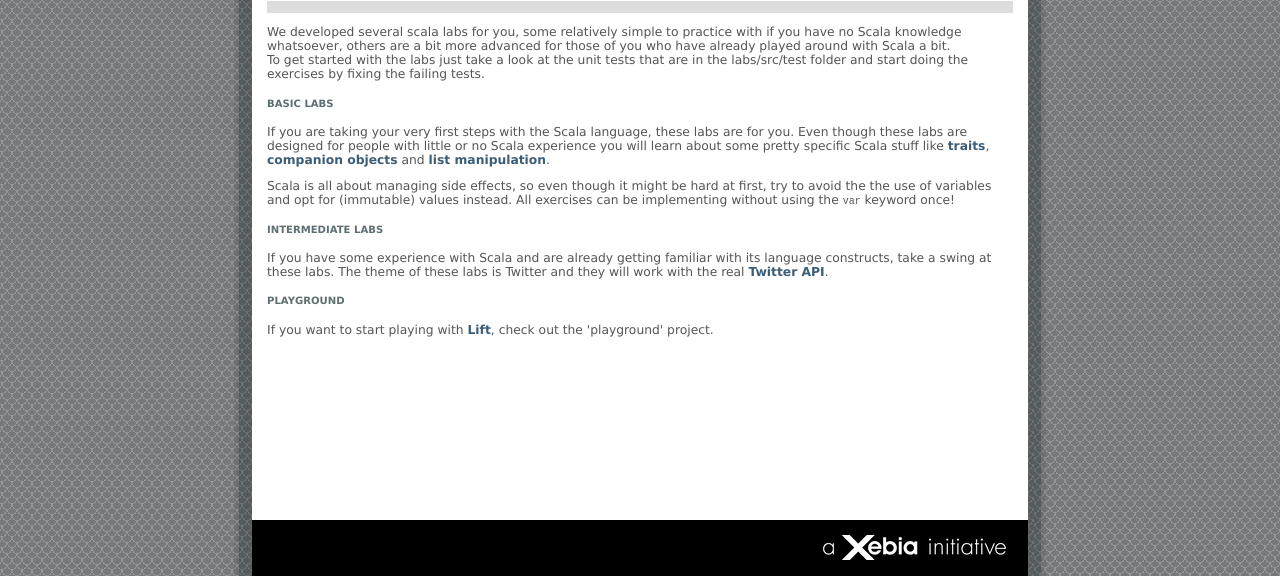
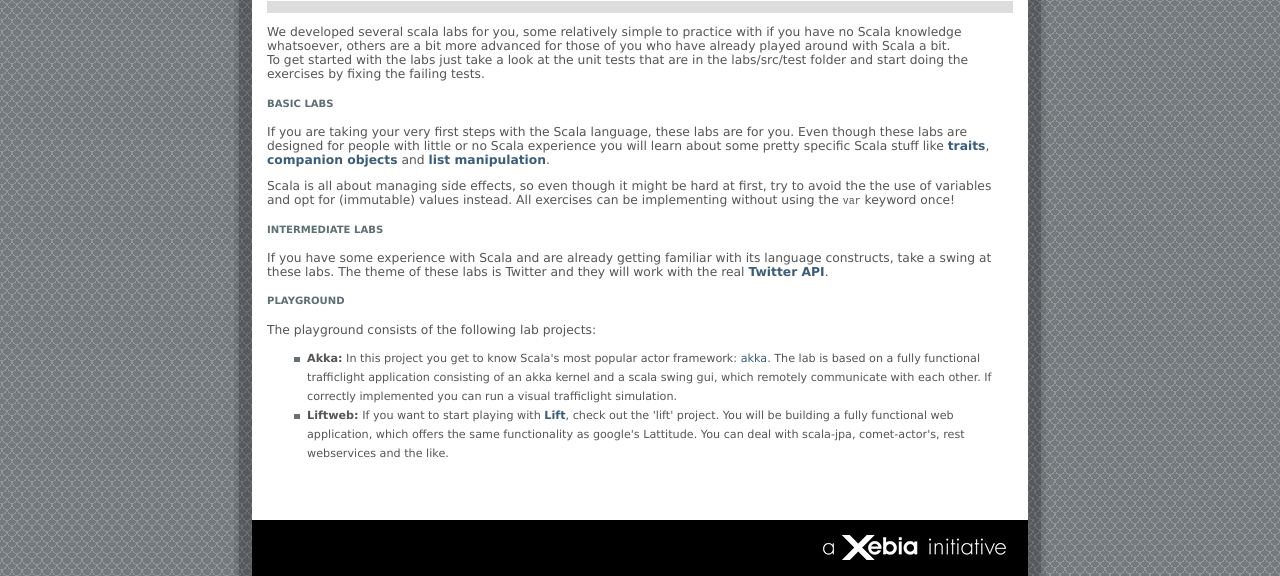
Before and after one commit to scala-labs/scala-labs.github.com, a Jekyll site: the page built from labs-overview.html, in a window 1280 px wide, cut to the strip 324-900 px from the top of the page. Built offline with Jekyll 4.4.1, drawn with Linux system fonts in a browser that asks for light colours.

Commit message:
Edited labs-overview.html via GitHub

```diff
--- a/labs-overview.html
+++ b/labs-overview.html
@@ -33,5 +33,9 @@ Twitter and they will work with the real <b><a href="http://apiwiki.twitter.com/
 
 <h3>Playground</h3>
 <p class="text-content">
-If you want to start playing with <b><a href="http://liftweb.net/">Lift</a></b>, check out the 'playground' project.
+The playground consists of the following lab projects:
+<ul>
+<li><b>Akka:</b> In this project you get to know Scala's most popular actor framework: <a href="http://typesafe.com/"> akka</a>. The lab is based on a fully functional trafficlight application consisting of an akka kernel and a scala swing gui, which remotely communicate with each other. If correctly implemented you can run a visual trafficlight simulation.</li>
+<li><b>Liftweb:</b> If you want to start playing with <b><a href="http://liftweb.net/">Lift</a></b>, check out the 'lift' project. You will be building a fully functional web application, which offers the same functionality as google's Lattitude. You can deal with scala-jpa, comet-actor's, rest webservices and the like.</li>
+</ul>
 </p>
```
